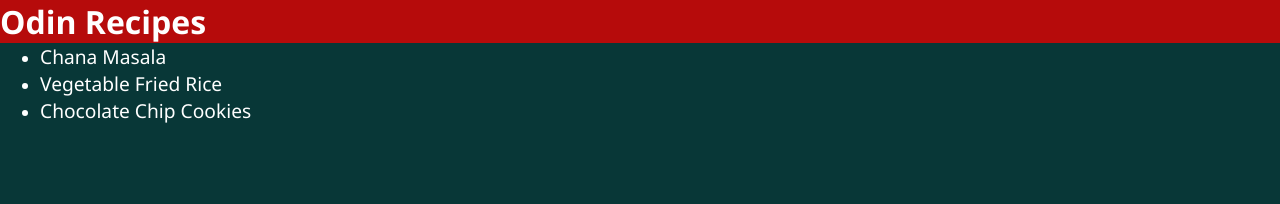
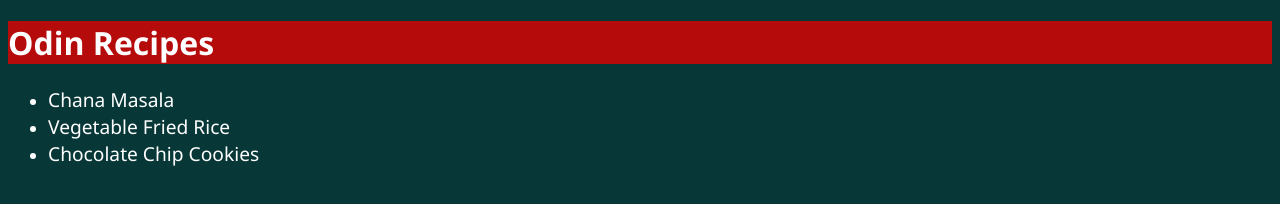
Before and after one commit to IamFLaME03/Odin_Projects, a plain HTML site: page odin-recipes/index.html in a window 1280 px wide. Drawn offline with Linux system fonts and the light colour scheme.

Commit message:
Update style.css

```diff
--- a/odin-recipes/style.css
+++ b/odin-recipes/style.css
@@ -1,5 +1,5 @@
 *{
-    margin: 0;
+
     font-family: 'Segoe UI', Tahoma, Geneva, Verdana, sans-serif;
     background: rgb(8, 55, 55);
 
```
